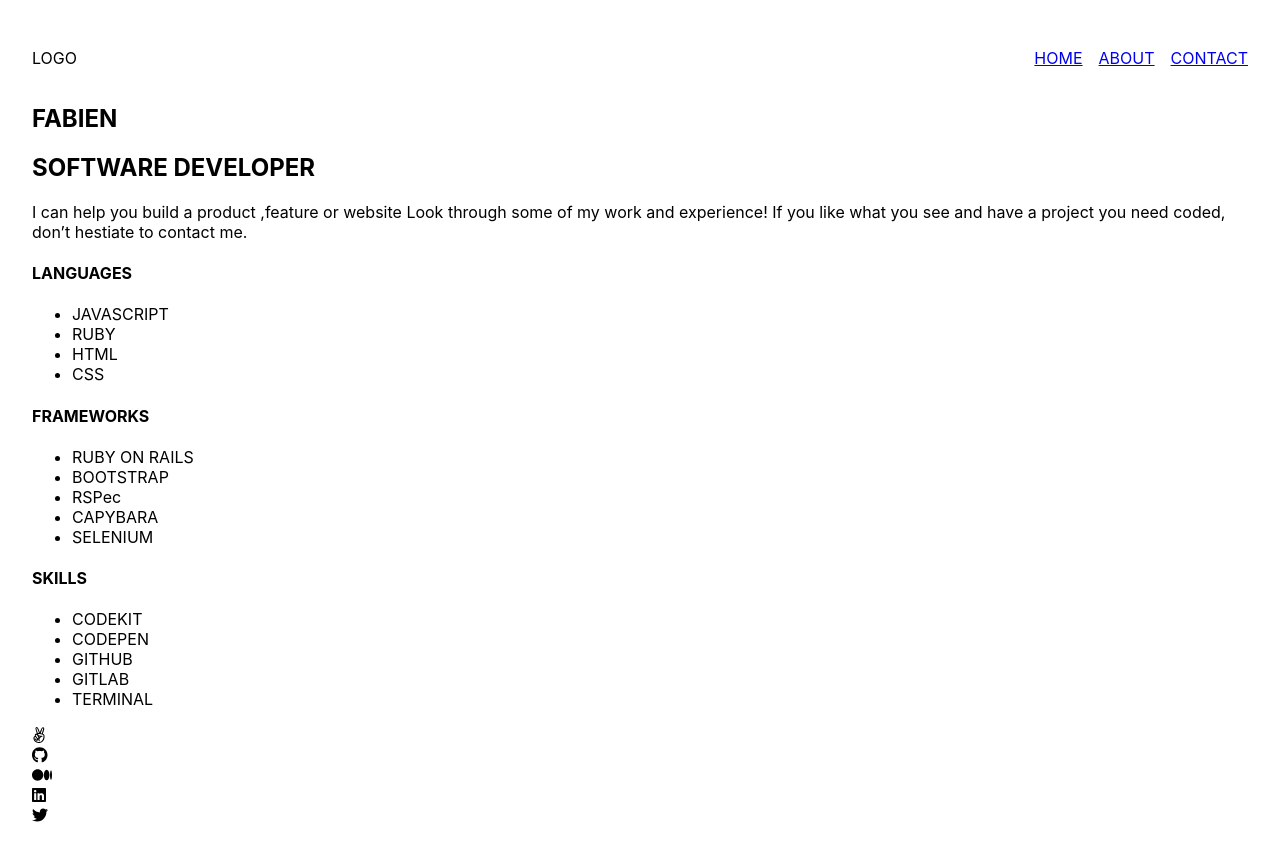
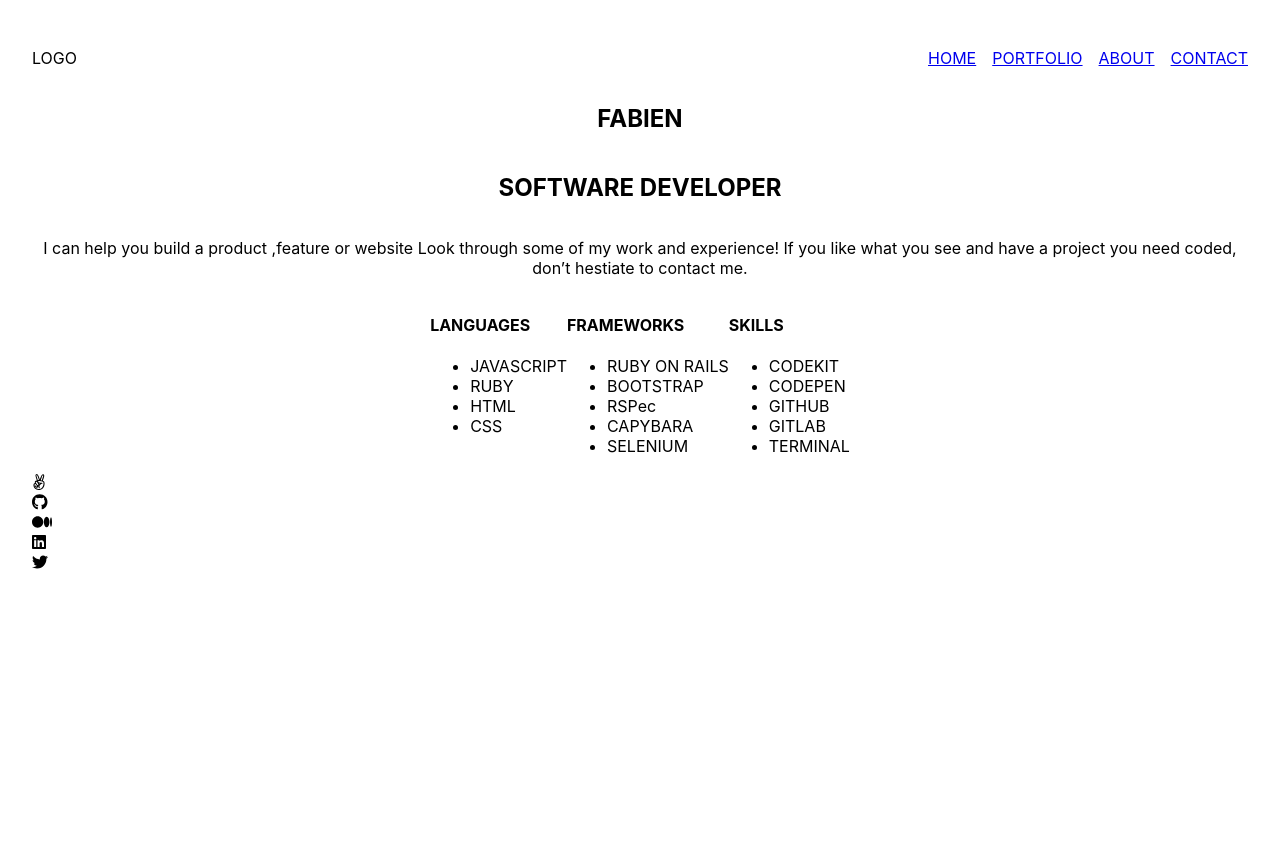
Before and after one commit to fibini/Portfolio, a React (Create React App) app: page /about in a window 1280 px wide. After the commit the page ends 800 px from the top, so only its background shows below. Built offline with nearby package versions, Linux system fonts and the light colour scheme.

Commit message:
Add about and home styling

```diff
--- /dev/null
+++ b/src/CSS/about.css
@@ -0,0 +1,15 @@
+.head-container {
+    display: flex;
+    flex-direction: column;
+    align-items: center;
+}
+
+.skills-container {
+    display: flex;
+    justify-content: center
+    ;
+}
+
+p {
+    text-align: center;
+}
--- /dev/null
+++ b/src/CSS/home.css
@@ -0,0 +1,5 @@
+.home-container {
+    display: flex;
+    flex-direction: column;
+    align-content: center;
+}
--- a/src/CSS/navbar.css
+++ b/src/CSS/navbar.css
@@ -10,19 +10,6 @@
     gap: 1rem;
 }
 
-.li-navh {
-    display: none;
-}
-
 .li-nav {
     list-style: none;
-
 }
-
-.li-nav:hover {
-    display: none;
-}
-
-.li-nav:hover+.li-navh {
-    display: block;
-}
--- a/src/components/Navbar.js
+++ b/src/components/Navbar.js
@@ -13,7 +13,7 @@ const NavigationBar = () => (
           HOME
         </NavLink>
       </li>
-      <li className="li-navh"><NavLink to="/projects">PORTFOLIO</NavLink></li>
+      <li className="li-nav"><NavLink to="/projects">PORTFOLIO</NavLink></li>
       <li className="li-nav"><NavLink to="/about">ABOUT</NavLink></li>
       <li className="li-nav"><NavLink to="/contact">CONTACT</NavLink></li>
     </ul>
--- a/src/components/Pages/About.js
+++ b/src/components/Pages/About.js
@@ -3,18 +3,21 @@ import { FontAwesomeIcon } from '@fortawesome/react-fontawesome';
 import {
   faLinkedin, faGithub, faTwitter, faAngellist, faMedium,
 } from '@fortawesome/free-brands-svg-icons';
+import '../../CSS/about.css';
 
 const About = () => (
   <div>
     <section>
-      <h1>FABIEN</h1>
-      <h2>SOFTWARE DEVELOPER</h2>
+      <div className="head-container">
+        <h1>FABIEN</h1>
+        <h2>SOFTWARE DEVELOPER</h2>
+      </div>
       <p>
         I can help you build a product ,feature or
         website Look through some of my work and experience!
         If you like what you see and have a project you need coded, don’t hestiate to contact me.
       </p>
-      <div>
+      <div className="skills-container">
         <div>
           <h4>LANGUAGES</h4>
           <ul>
--- a/src/components/Pages/Home.js
+++ b/src/components/Pages/Home.js
@@ -1,12 +1,13 @@
 import React from 'react';
+import '../../CSS/home.css';
 
 const Home = () => (
-  <heading>
+  <div className="home-container">
     <h1>WELCOME</h1>
     <h2>TO</h2>
     <h2>MY</h2>
     <h2>PORTFOLIO</h2>
-  </heading>
+  </div>
 );
 
 export default Home;
```
